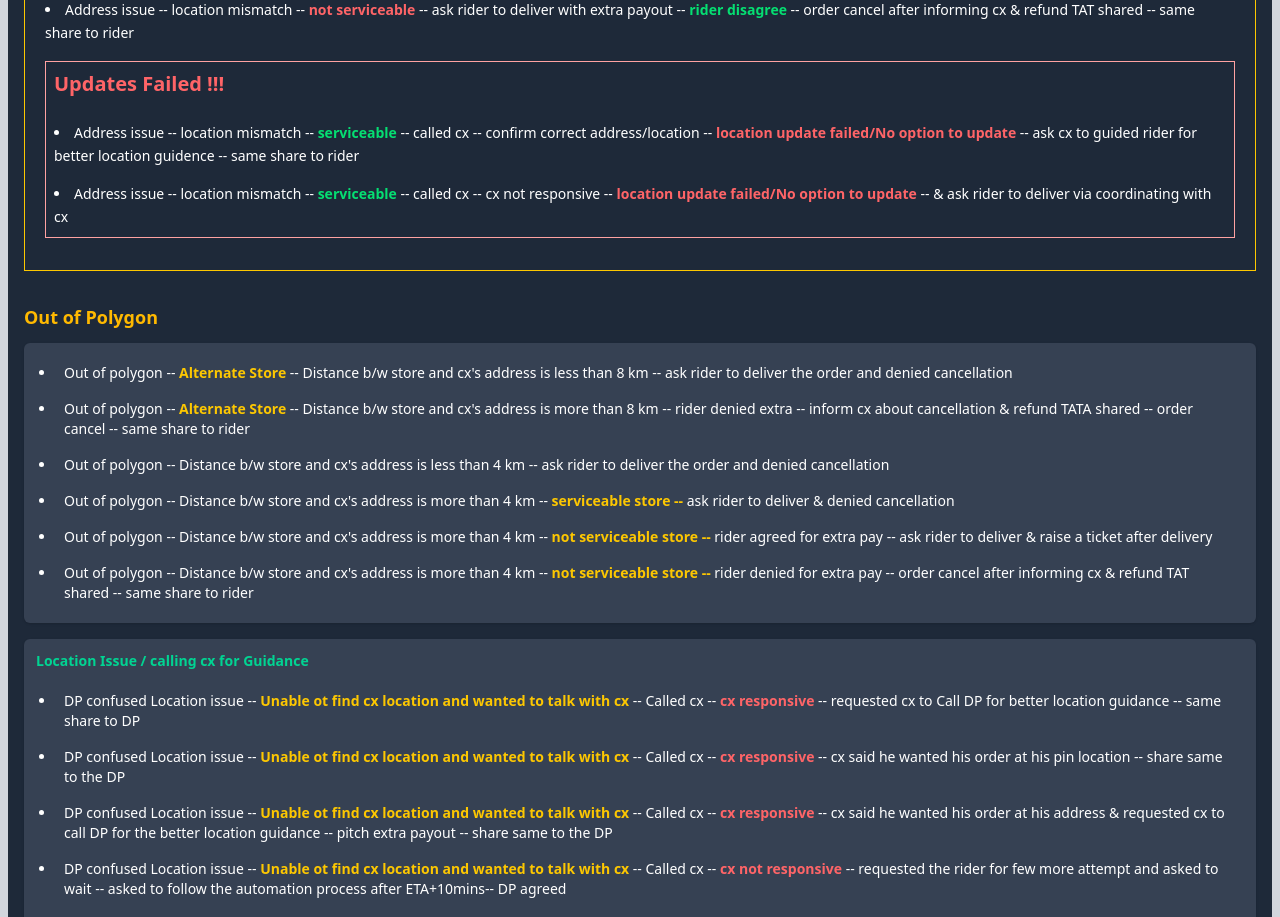
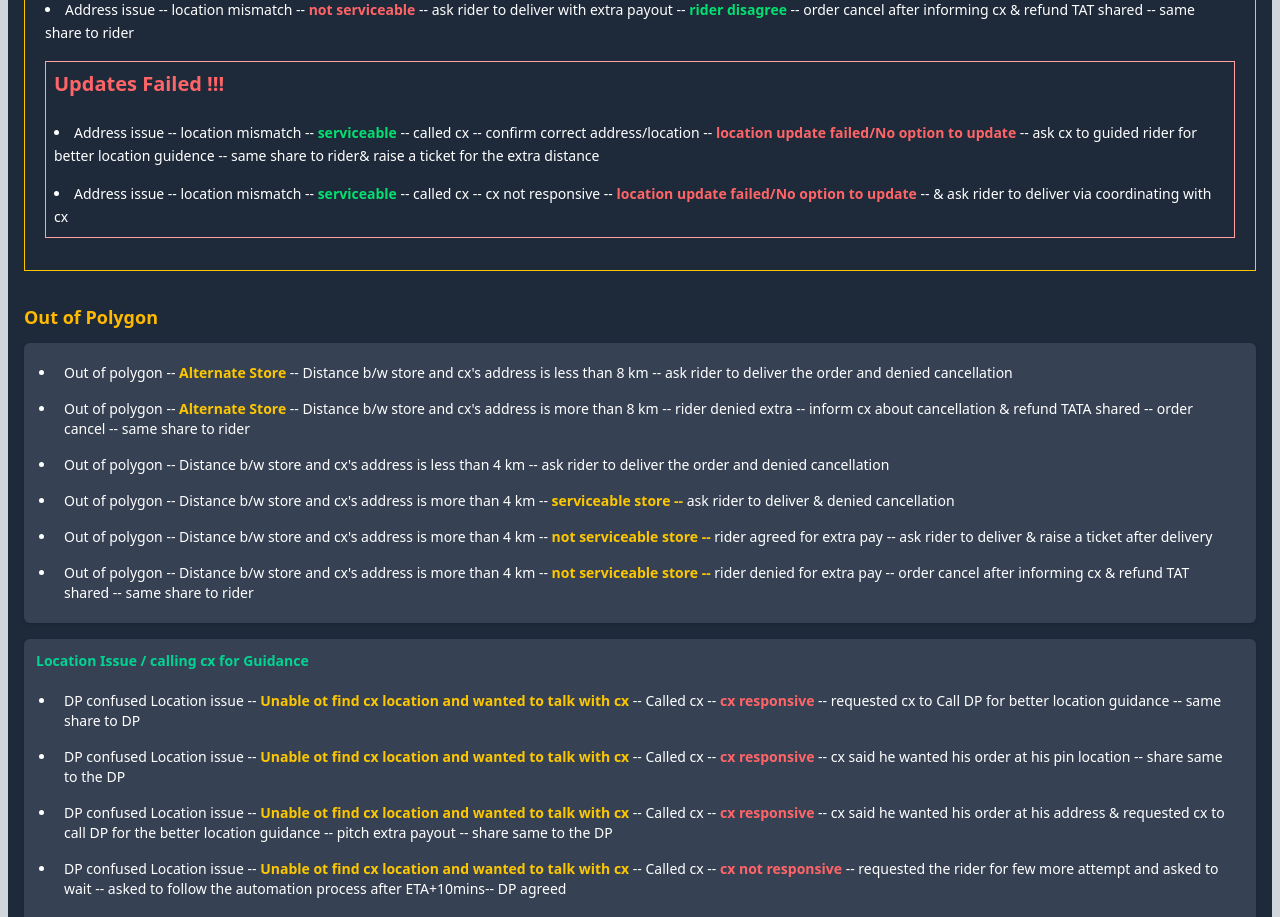
Before and after one commit to Code-with-Sahani/Blinket-DP, a React (Vite) app: page / in a window 1280 px wide. Shown: the part 9440-10357 px from the top of the page. Built offline with nearby package versions, Linux system fonts and the light colour scheme.

Commit message:
Update AddressIssue.jsx

```diff
--- a/src/Components/AddressIssue.jsx
+++ b/src/Components/AddressIssue.jsx
@@ -33,7 +33,7 @@ const AddressIssue = () => {
                     </h3>
                         <ul className="list-disc  list-inside space-y-4 text-sm leading-relaxed">
                             <li >
-                                Address issue -- location mismatch -- <span className="text-green-400 font-semibold"> serviceable </span> -- called cx -- confirm correct address/location -- <span className="text-red-400 font-semibold"> location update failed/No option to update</span> -- ask cx to guided rider for better location guidence -- same share to rider
+                                Address issue -- location mismatch -- <span className="text-green-400 font-semibold"> serviceable </span> -- called cx -- confirm correct address/location -- <span className="text-red-400 font-semibold"> location update failed/No option to update</span> -- ask cx to guided rider for better location guidence -- same share to rider& raise a ticket for the extra distance
                             </li>
 
                             <li >
```
